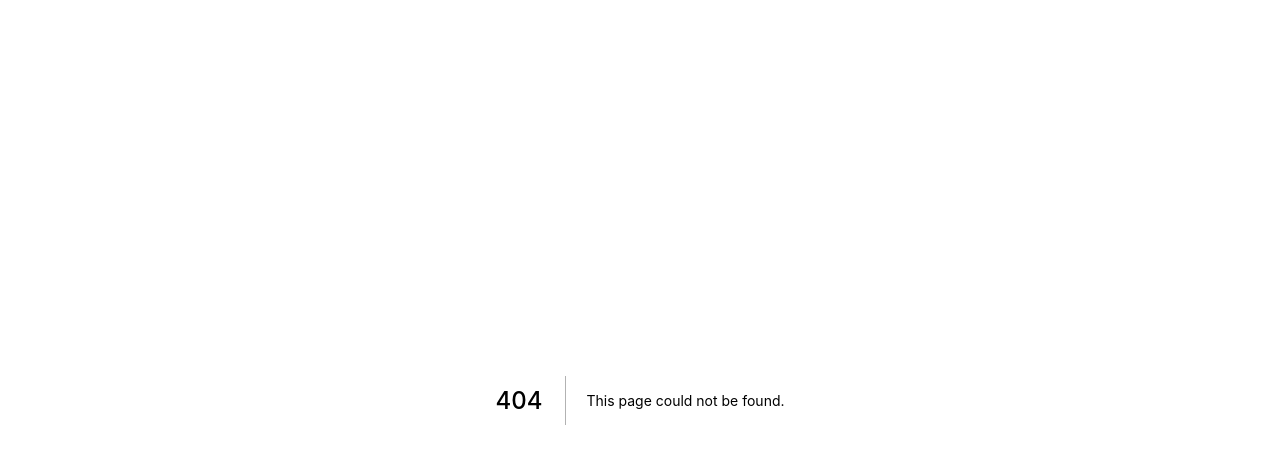
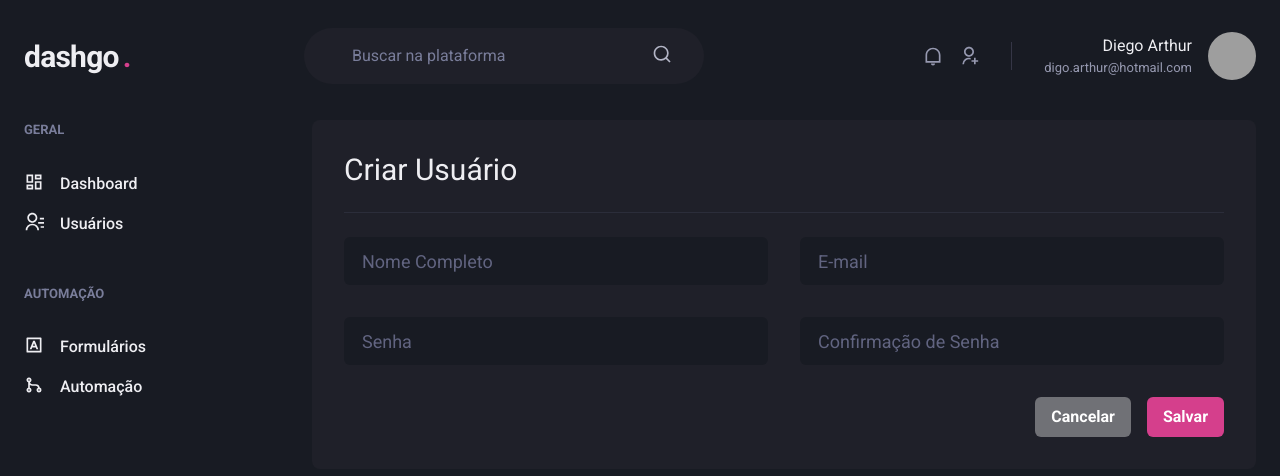
Before and after one commit to DIGOARTHUR/Dashgo, a Next.js app: page /users/create in a window 1280 px wide. Before the commit this address had no page. Shown: the top 476 px of the page. Built offline with nearby package versions, Linux system fonts and the light colour scheme; grey boxes are pictures that could not be loaded.

Commit message:
Create UserForm page

```diff
--- a/src/pages/index.tsx
+++ b/src/pages/index.tsx
@@ -1,5 +1,5 @@
 import { Button, Flex, Stack } from '@chakra-ui/react'
-import {Input} from '../components/Input'
+import {Input} from '../components/Form/Input'
 export default function SignIn() {
   return (
     <Flex w="100vw" h="100vh" alignItems="center" justify="center">
--- /dev/null
+++ b/src/pages/users/create.tsx
@@ -0,0 +1,42 @@
+
+import { VStack, HStack, Checkbox, Flex, SimpleGrid, Box, Text, theme, Heading, Button, Icon, Table, Thead, Tr, Th, Tbody, Td, Divider } from "@chakra-ui/react"
+import { RiAddLine, RiPencilLine } from "react-icons/ri";
+import { Header } from "../../components/Header";
+import { Input } from "../../components/Form/Input";
+import { Pagination } from "../../components/Pagination";
+import { Sidebar } from "../../components/Sidebar";
+export default function CreateUser() {
+    return (
+        <Box>
+            <Header />
+            <Flex width="100%" my="6" maxWidth={1480} mx="auto" px="6">
+                <Sidebar />
+                <Box flex="1" borderRadius={8} bg="gray.800" p="8">
+                    <Heading size="lg" fontWeight="normal"> Criar Usuário</Heading>
+                    <Divider my="6" borderColor="gray.700" />
+                    <VStack spacing="8">
+                        <SimpleGrid minChildWidth="240px" spacing="8" w="100%">
+                            <Input placeholder="Nome Completo" name="name" label="Nome Completo" />
+                            <Input placeholder="E-mail" name="email" type="email" label="E-mail" />
+                        </SimpleGrid>
+                        <SimpleGrid minChildWidth="240px" spacing="8" w="100%">
+                            <Input placeholder="Senha" name="password" type="password" label="Password" />
+                            <Input placeholder="Confirmação de Senha" name="password_confirmation" type="password" label="Confirmação de senha" />
+                        </SimpleGrid>
+                    </VStack>
+
+                    <Flex mt="8" justify="flex-end">
+                        <HStack spacing="4">
+                            <Button colorScheme="whiteAlpha" flex="1">
+                                Cancelar
+                            </Button>
+                            <Button colorScheme="pink">
+                               Salvar
+                            </Button>
+                        </HStack>
+                    </Flex>
+                </Box>
+            </Flex >
+        </Box>
+    )
+}
```
Also changed, not shown: src/components/Form/Input.tsx (renamed from src/components/Input.tsx).
